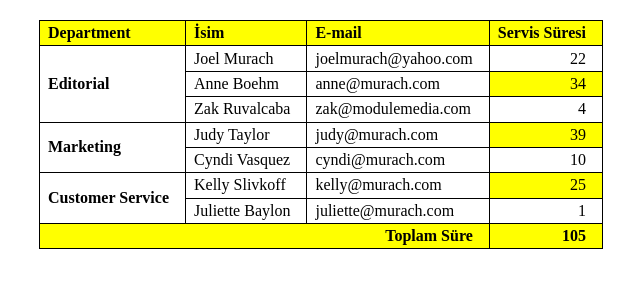
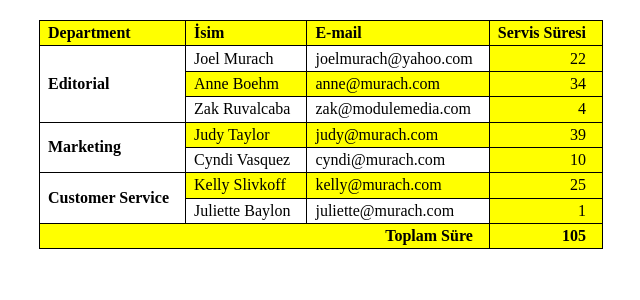
Before and after one commit to ercument0377/ercument0377.github.io, a PHP site: page /odev3/Activity3.html in a window 1280 px wide. Shown: the top 300 px of the page, without its empty margins (246-886 px from the left). Run offline with PHP 8.4, Linux system fonts and the light colour scheme.

Commit message:
Add files via upload

```diff
--- a/odev3/Activity3.css
+++ b/odev3/Activity3.css
@@ -34,7 +34,7 @@
 
 }
 
-tbody tr:nth-child(odd) td
+tbody tr:nth-child(even) td
 {
-	background-color: white;
+	background-color: yellow;
 }
```
